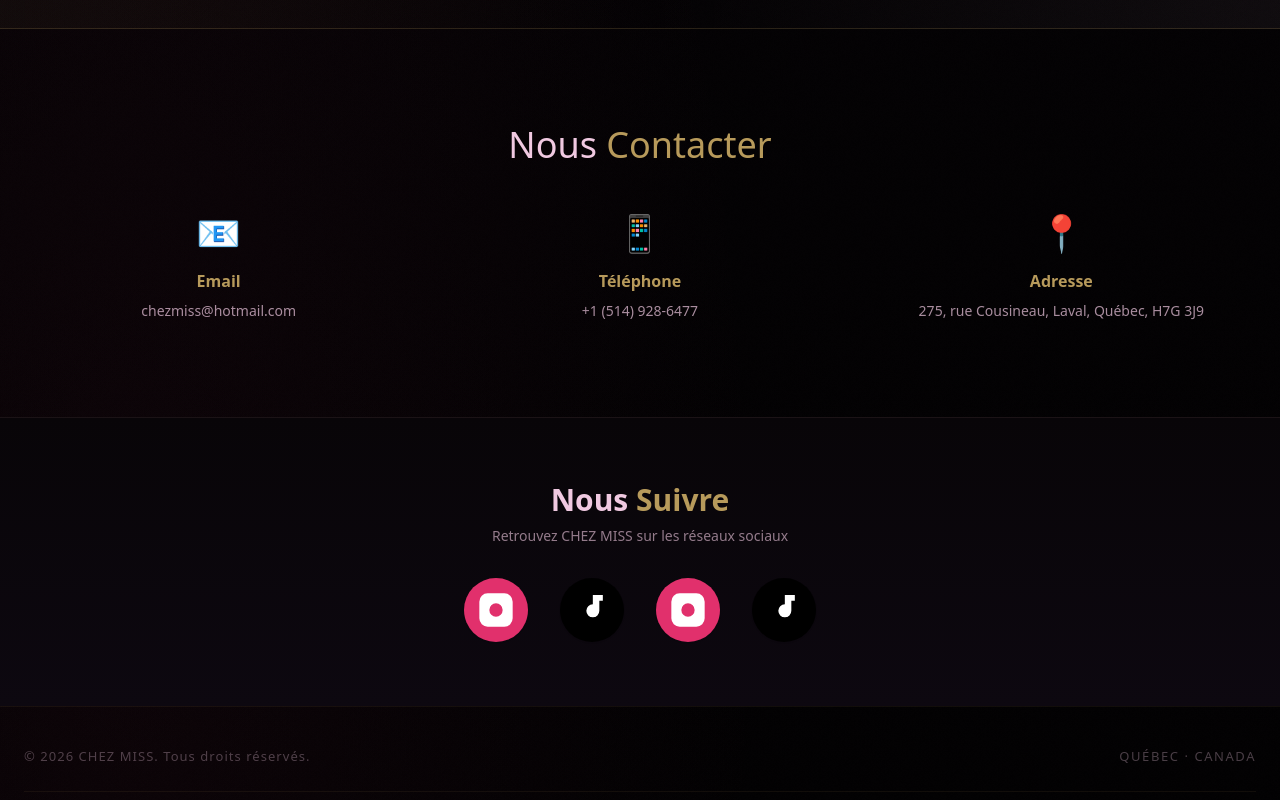
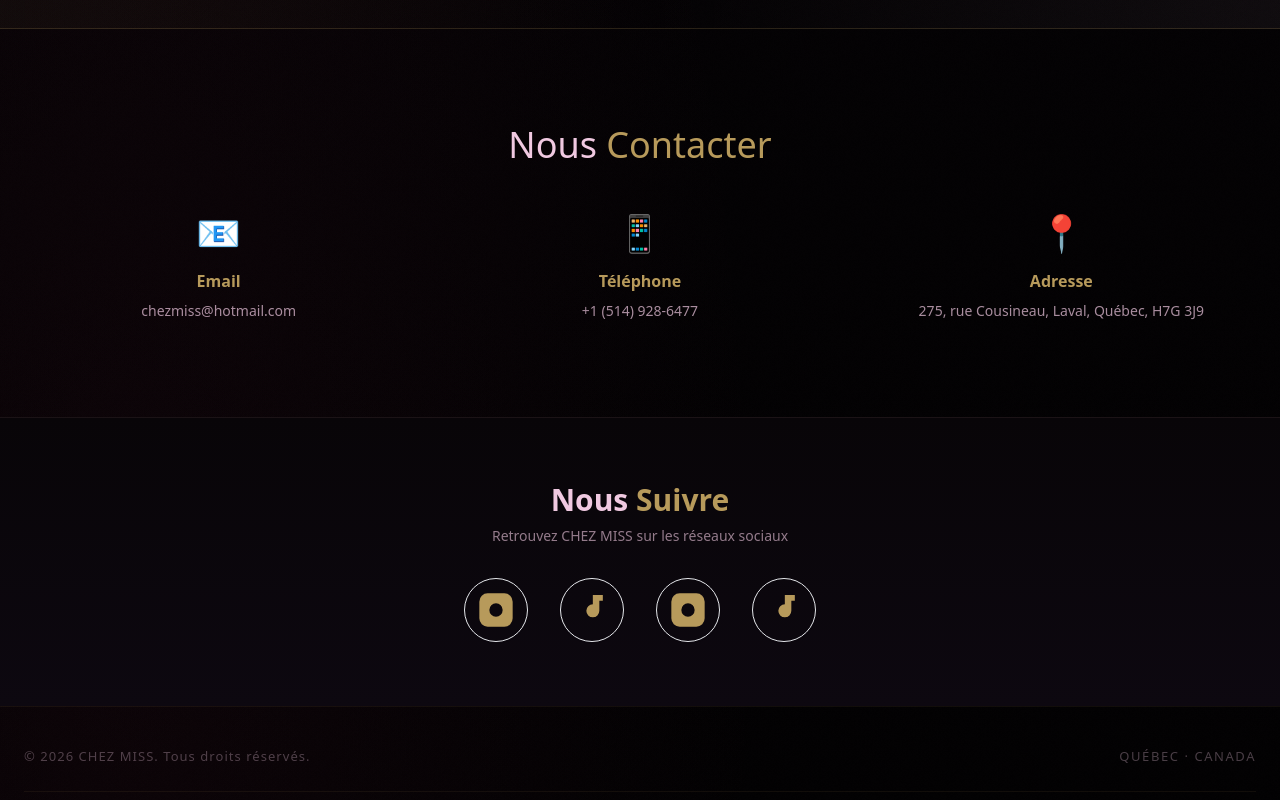
Before and after one commit to kentleyk-ui/chezmiss, a Next.js app: page / in a window 1280 px wide. Shown: the part 1670-2470 px from the top of the page. Built offline with nearby package versions, Linux system fonts and the light colour scheme.

Commit message:
fix(social): icônes en or (#B79A5B) — supprimer fonds colorés

```diff
--- a/components/SocialLinksElite.tsx
+++ b/components/SocialLinksElite.tsx
@@ -101,10 +101,10 @@ export function SocialLinksElite() {
             className="group"
           >
             <div
-              className={`w-14 h-14 sm:w-16 sm:h-16 rounded-full flex items-center justify-center transition-transform duration-200 hover:scale-105 shadow-sm`}
-              style={{ background: social.color.includes("to") ? undefined : social.color }}
+              className={`w-14 h-14 sm:w-16 sm:h-16 rounded-full flex items-center justify-center transition-transform duration-200 hover:scale-105 shadow-sm border border-white/6`}
+              style={{ background: 'transparent', color: '#B79A5B' }}
             >
-              <div className="w-8 h-8 sm:w-10 sm:h-10 text-white">
+              <div className="w-8 h-8 sm:w-10 sm:h-10">
                 {social.icon}
               </div>
             </div>
```
